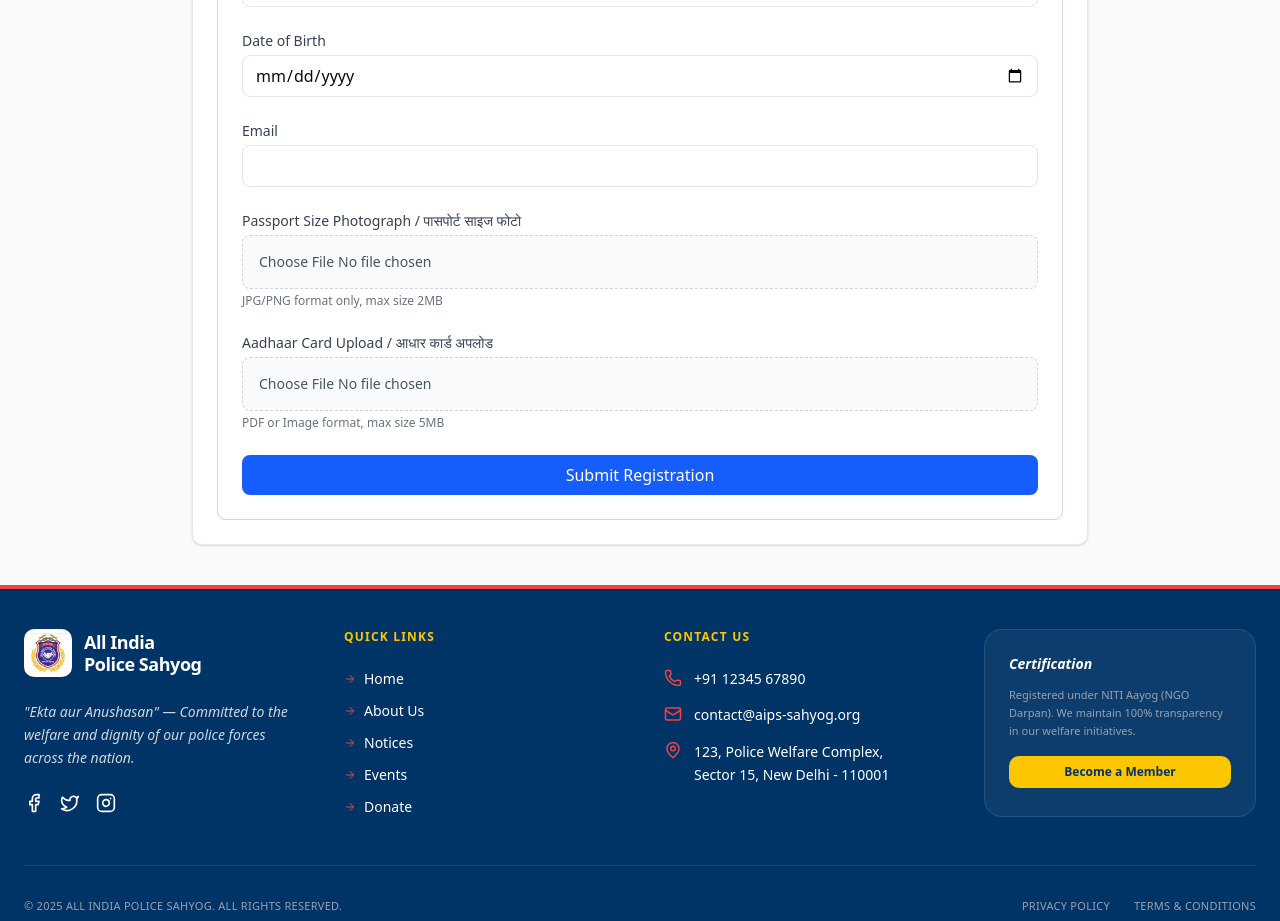
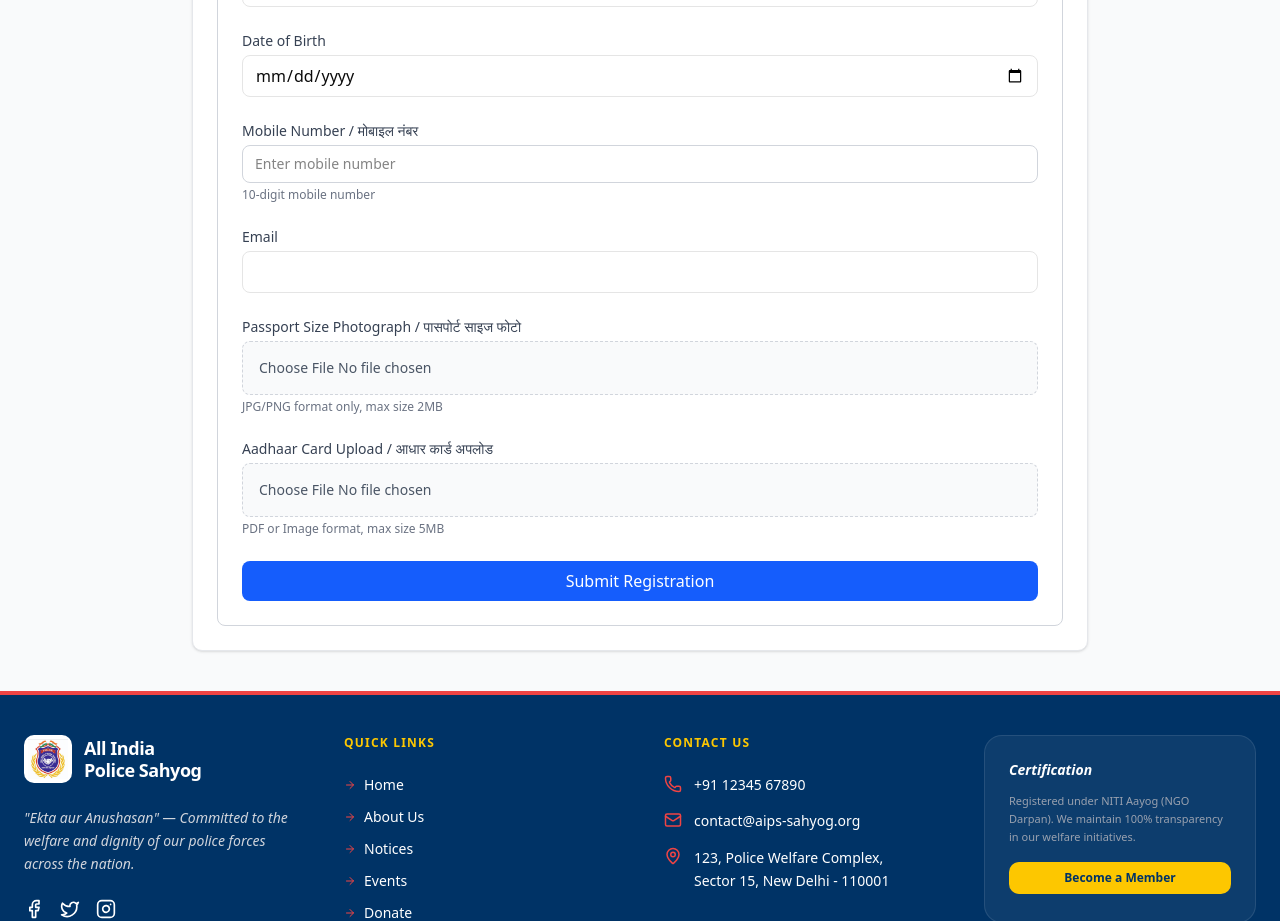
Before and after one commit to abhiiee-sharma/aips, a Next.js app: page /registration in a window 1280 px wide. Shown: the part 920-1841 px from the top of the page. Built offline with nearby package versions, Linux system fonts and the light colour scheme.

Commit message:
Final for the day 20, Everything works as expected

```diff
--- a/app/registration/RegistrationForm.tsx
+++ b/app/registration/RegistrationForm.tsx
@@ -72,6 +72,25 @@ export default function RegistrationForm() {
           />
         </div>
 
+        {/* Mobile Number */}
+<div>
+  <label className="block text-sm font-medium text-gray-700 mb-1">
+    Mobile Number / मोबाइल नंबर
+  </label>
+  <input
+    type="tel"
+    name="mobile"
+    required
+    placeholder="Enter mobile number"
+    pattern="[0-9]{10}"
+    className="w-full rounded-md border border-gray-300 px-3 py-2 text-sm focus:border-blue-500 focus:ring-1 focus:ring-blue-500 outline-none"
+  />
+  <p className="mt-1 text-xs text-gray-500">
+    10-digit mobile number
+  </p>
+</div>
+
+
         {/* Email */}
         <div>
           <label className="block text-sm font-medium text-gray-700 mb-1">
```
